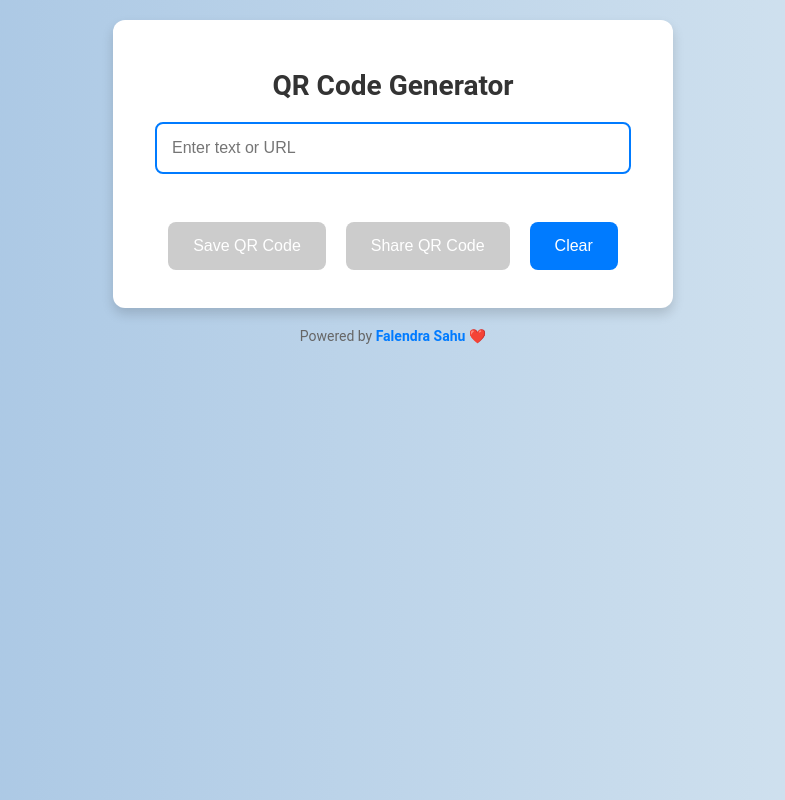
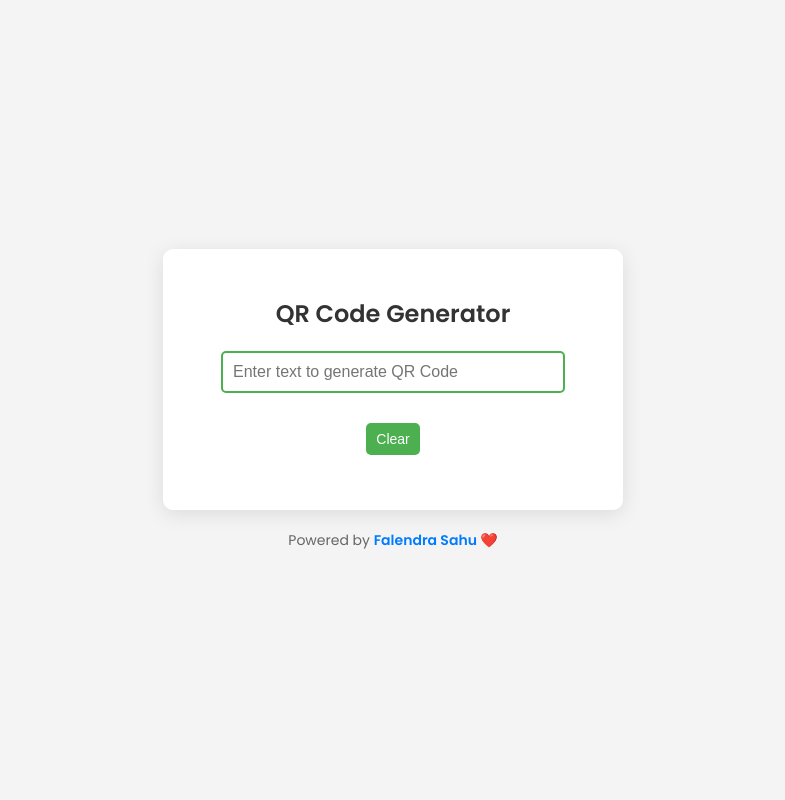
Before and after one commit to falendra-sahu/QR-Code-Generator, a plain HTML site: page index.html in a window 1280 px wide. Both pictures are taken after a click on the button "Clear". Shown: the whole page, without its empty margins (247-1032 px from the left). Drawn offline with nearby package versions, Linux system fonts and the light colour scheme.

Commit message:
Update index.html

```diff
--- a/index.html
+++ b/index.html
@@ -2,166 +2,158 @@
 <html lang="en">
 <head>
     <meta charset="UTF-8">
-    <meta name="viewport" content="width=device-width, initial-scale=1.0">
+    <meta name="viewport" content="width=device-width, initial-scale=1.0, user-scalable=no">
     <title>QR Code Generator</title>
+    <link href="https://fonts.googleapis.com/css2?family=Poppins:wght@400;600&display=swap" rel="stylesheet">
+    <script src="https://cdnjs.cloudflare.com/ajax/libs/jquery/3.5.1/jquery.min.js"></script>
+    <script src="https://cdnjs.cloudflare.com/ajax/libs/jquery.qrcode/1.0/jquery.qrcode.min.js"></script>
     <style>
         body {
-            font-family: 'Roboto', sans-serif;
-            background: linear-gradient(to right, #a2c2e2, #d9e7f1);
+            font-family: 'Poppins', sans-serif;
+            margin: 0;
+            padding: 0;
+            overflow: hidden; /* Prevent scrolling */
             display: flex;
             flex-direction: column;
+            justify-content: center;
             align-items: center;
-            margin: 0;
-            padding: 20px;
+            height: 100vh;
+            background-color: #f4f4f4;
         }
+
         .container {
-            background-color: #ffffff;
-            border-radius: 12px;
-            box-shadow: 0 6px 12px rgba(0, 0, 0, 0.15);
+            background: #ffffff;
+            border-radius: 10px;
+            box-shadow: 0 4px 20px rgba(0, 0, 0, 0.1);
             padding: 30px;
-            max-width: 500px;
-            width: 100%;
+            width: 95%;
+            max-width: 400px;
             text-align: center;
         }
+
         h1 {
+            font-size: 24px;
+            margin-bottom: 20px;
             color: #333;
-            margin-bottom: 20px;
-            font-size: 28px;
         }
+
         input[type="text"] {
-            width: calc(100% - 24px);
-            padding: 15px;
+            width: 80%;
+            padding: 10px;
+            border: 2px solid #4CAF50;
+            border-radius: 5px;
+            margin-bottom: 15px;
             font-size: 16px;
-            border: 2px solid #007bff;
-            border-radius: 8px;
-            margin-bottom: 20px;
-            box-sizing: border-box;
-            outline: none;
             transition: border-color 0.3s;
         }
+
         input[type="text"]:focus {
-            border-color: #0056b3;
+            border-color: #45a049;
+            outline: none;
         }
+
         button {
-            background-color: #007bff;
-            color: #ffffff;
+            background-color: #4CAF50;
+            color: white;
             border: none;
-            padding: 15px 25px;
-            font-size: 16px;
-            border-radius: 8px;
+            border-radius: 5px;
+            padding: 8px 10px; /* Adjusted padding */
+            font-size: 14px; /* Adjusted font size */
             cursor: pointer;
-            margin: 8px;
-            transition: background-color 0.3s, transform 0.2s;
+            transition: background-color 0.3s;
+            margin: 5px;
+            display: inline-block; /* Change to inline-block */
         }
+
         button:hover {
-            background-color: #0056b3;
+            background-color: #45a049;
         }
-        button:active {
-            transform: scale(0.98);
+
+        .button-container {
+            display: flex; /* Added flexbox */
+            justify-content: center; /* Center buttons */
+            margin-top: 10px; /* Add spacing */
         }
-        button:disabled {
-            background-color: #cccccc;
-            cursor: not-allowed;
+
+        #qrcode {
+            margin-top: 20px;
         }
-        #qrcode {
-            margin: 20px 0;
+
+        @media (max-width: 500px) {
+            h1 {
+                font-size: 20px;
+            }
+
+            button {
+                width: auto; /* Remove width restriction */
+                padding: 8px 10px; /* Smaller padding */
+            }
         }
-        #qrcode img {
-            max-width: 100%;
-            border-radius: 12px;
-            box-shadow: 0 4px 8px rgba(0, 0, 0, 0.1);
-        }
+
         footer {
             margin-top: 20px;
             font-size: 14px;
             color: #666;
             text-align: center;
         }
+
         footer a {
             color: #007bff;
             text-decoration: none;
             font-weight: bold;
         }
+
         footer a:hover {
             text-decoration: underline;
         }
     </style>
 </head>
 <body>
+
     <div class="container">
         <h1>QR Code Generator</h1>
-        <input type="text" id="text-input" placeholder="Enter text or URL">
+        <input type="text" id="textInput" placeholder="Enter text to generate QR Code" />
+        <div class="button-container">
+            <button id="clearButton">Clear</button>
+            <button id="downloadButton" style="display:none;">Download QR</button>
+        </div>
         <div id="qrcode"></div>
-        <button id="save-btn" onclick="saveQRCode()" disabled>Save QR Code</button>
-        <button id="share-btn" onclick="shareQRCode()" disabled>Share QR Code</button>
-        <button onclick="clearQRCode()">Clear</button>
     </div>
 
     <footer>
         Powered by <a href="#">Falendra Sahu ❤️</a>
     </footer>
 
-    <script src="https://cdn.jsdelivr.net/npm/qrcode/build/qrcode.min.js"></script>
     <script>
-        function generateQRCode(text) {
-            const saveBtn = document.getElementById('save-btn');
-            const shareBtn = document.getElementById('share-btn');
-            const qrcodeDiv = document.getElementById('qrcode');
+        $(document).ready(function() {
+            $('#textInput').on('input', function() {
+                var text = $(this).val();
+                $('#qrcode').empty();
+                $('#downloadButton').hide();
+                if (text) {
+                    $('#qrcode').qrcode(text);
+                    $('#downloadButton').show();
+                }
+            });
 
-            if (text) {
-                QRCode.toDataURL(text, function (err, url) {
-                    if (err) console.error(err);
-                    qrcodeDiv.innerHTML = `<img src="${url}" alt="QR Code" id="qrcode-img">`;
-                    saveBtn.disabled = false;
-                    shareBtn.disabled = false;
-                });
-            } else {
-                qrcodeDiv.innerHTML = ''; // Clear QR code if no text
-                saveBtn.disabled = true;
-                shareBtn.disabled = true;
-            }
-        }
+            $('#clearButton').on('click', function() {
+                $('#textInput').val('');
+                $('#qrcode').empty();
+                $('#downloadButton').hide();
+            });
 
-        document.getElementById('text-input').addEventListener('input', function() {
-            const text = this.value;
-            generateQRCode(text);
+            $('#downloadButton').on('click', function() {
+                var canvas = $('#qrcode canvas')[0];
+                if (canvas) {
+                    var image = canvas.toDataURL("image/png").replace("image/png", "image/octet-stream");
+                    var link = document.createElement('a');
+                    link.href = image;
+                    link.download = 'qrcode.png';
+                    link.click();
+                }
+            });
         });
+    </script>
 
-        function saveQRCode() {
-            const img = document.getElementById('qrcode-img');
-            if (img) {
-                const link = document.createElement('a');
-                link.href = img.src;
-                link.download = 'qrcode.png';
-                link.click();
-            } else {
-                alert('No QR code to save.');
-            }
-        }
-
-        function shareQRCode() {
-            const img = document.getElementById('qrcode-img');
-            if (img) {
-                if (navigator.share) {
-                    navigator.share({
-                        title: 'QR Code',
-                        text: 'Here is your QR code:',
-                        url: img.src,
-                    }).catch(console.error);
-                } else {
-                    alert('Share feature not supported on this browser.');
-                }
-            } else {
-                alert('No QR code to share.');
-            }
-        }
-
-        function clearQRCode() {
-            document.getElementById('text-input').value = '';
-            document.getElementById('qrcode').innerHTML = '';
-            document.getElementById('save-btn').disabled = true;
-            document.getElementById('share-btn').disabled = true;
-        }
-    </script>
 </body>
 </html>
```
